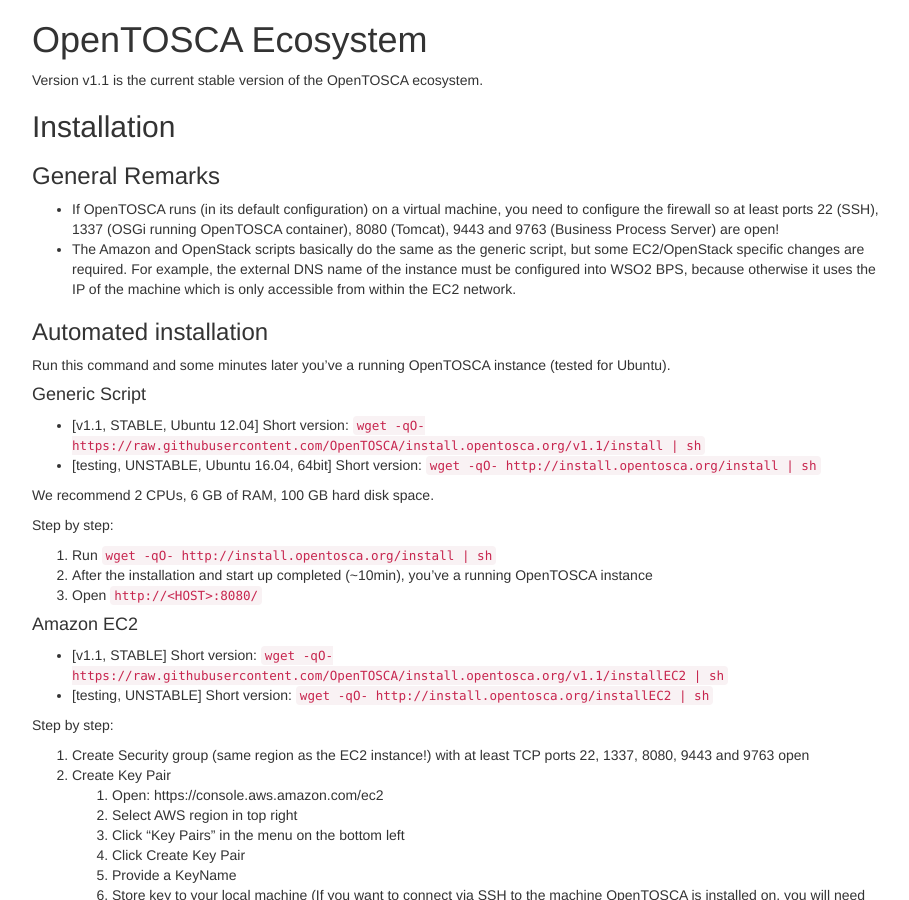
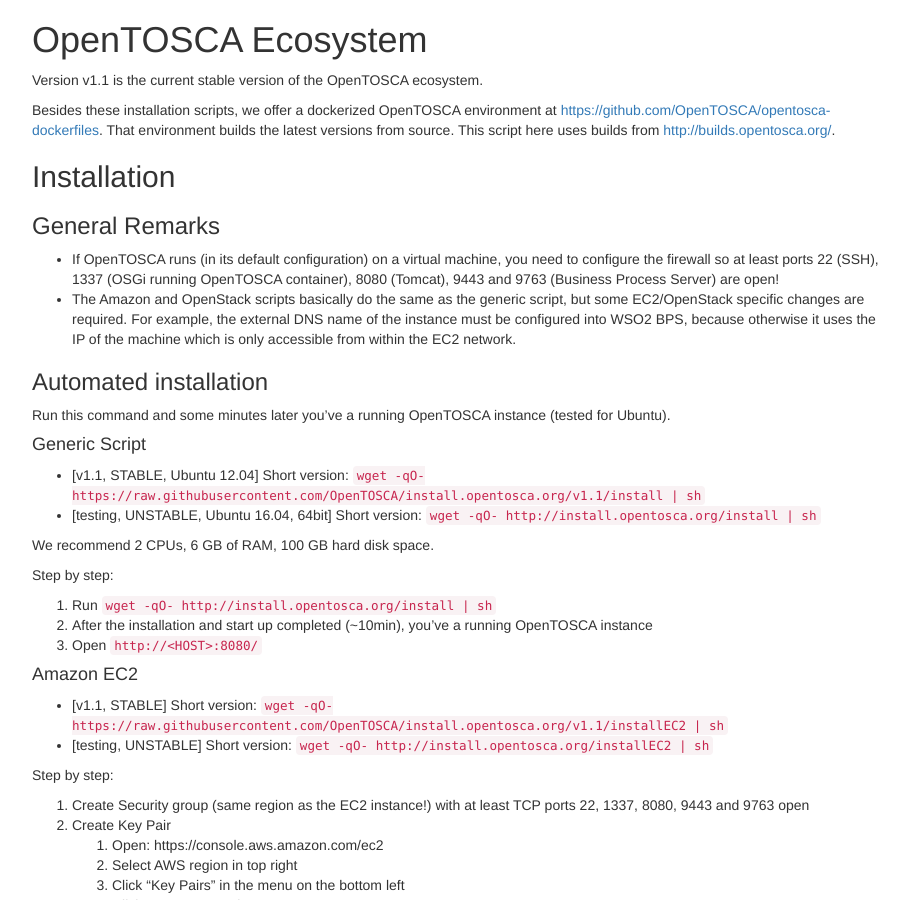
Before and after one commit to OpenTOSCA/install.opentosca.org, a Jekyll site: the page built from index.md, in a window 1280 px wide and 900 px high. Shown: the whole window, without its empty margins (38-947 px from the left). Built offline with Jekyll 4.4.1, drawn with Linux system fonts in a browser that asks for light colours; our own code applies the rules of GitHub Pages for plain Markdown files.

Commit message:
Add link to dockerfiles

```diff
--- a/index.md
+++ b/index.md
@@ -6,8 +6,11 @@
 
 Version v1.1 is the current stable version of the OpenTOSCA ecosystem.
 
+Besides these installation scripts, we offer a dockerized OpenTOSCA environment at <https://github.com/OpenTOSCA/opentosca-dockerfiles>.
+That environment builds the latest versions from source.
+This script here uses builds from <http://builds.opentosca.org/>.
+
 ## Installation
-
 
 ### General Remarks
 
```
